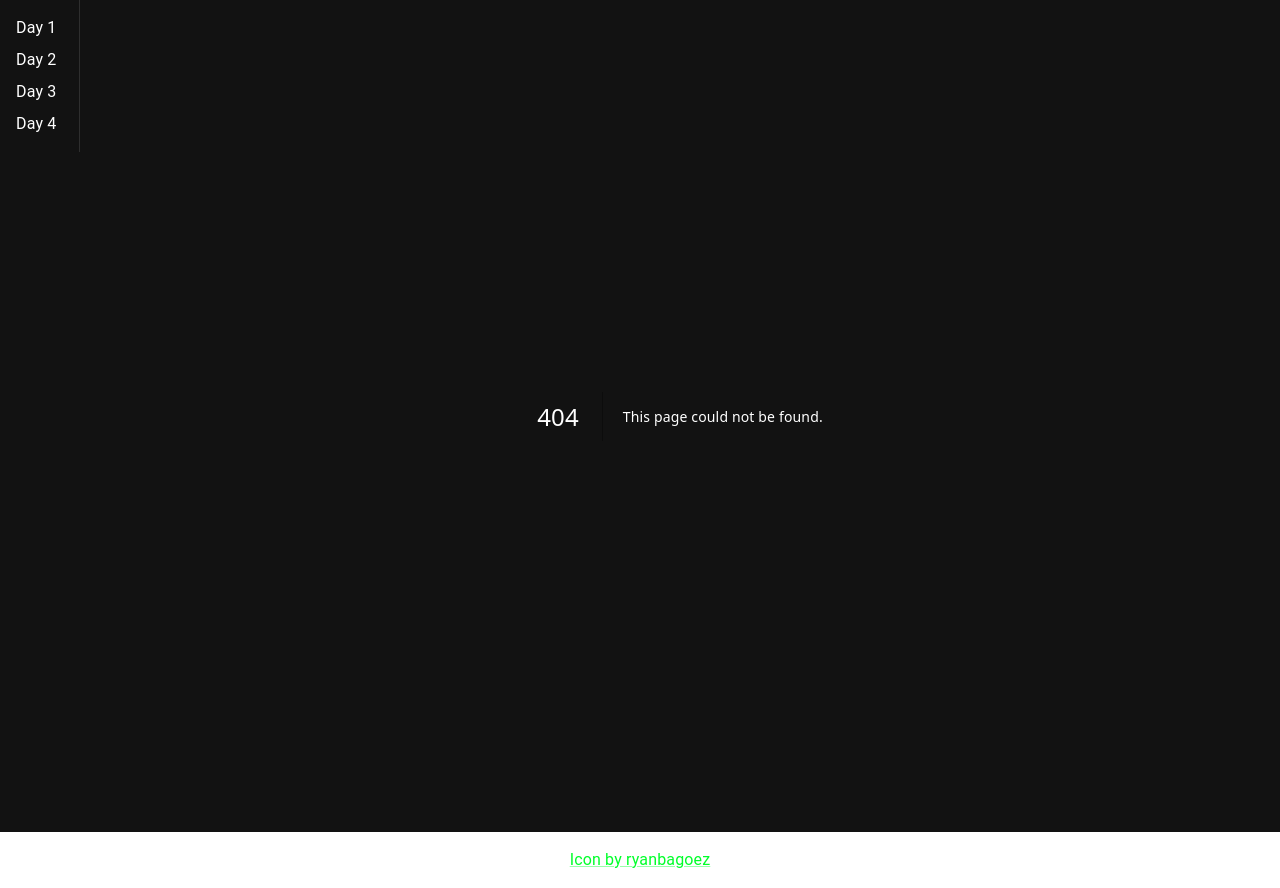
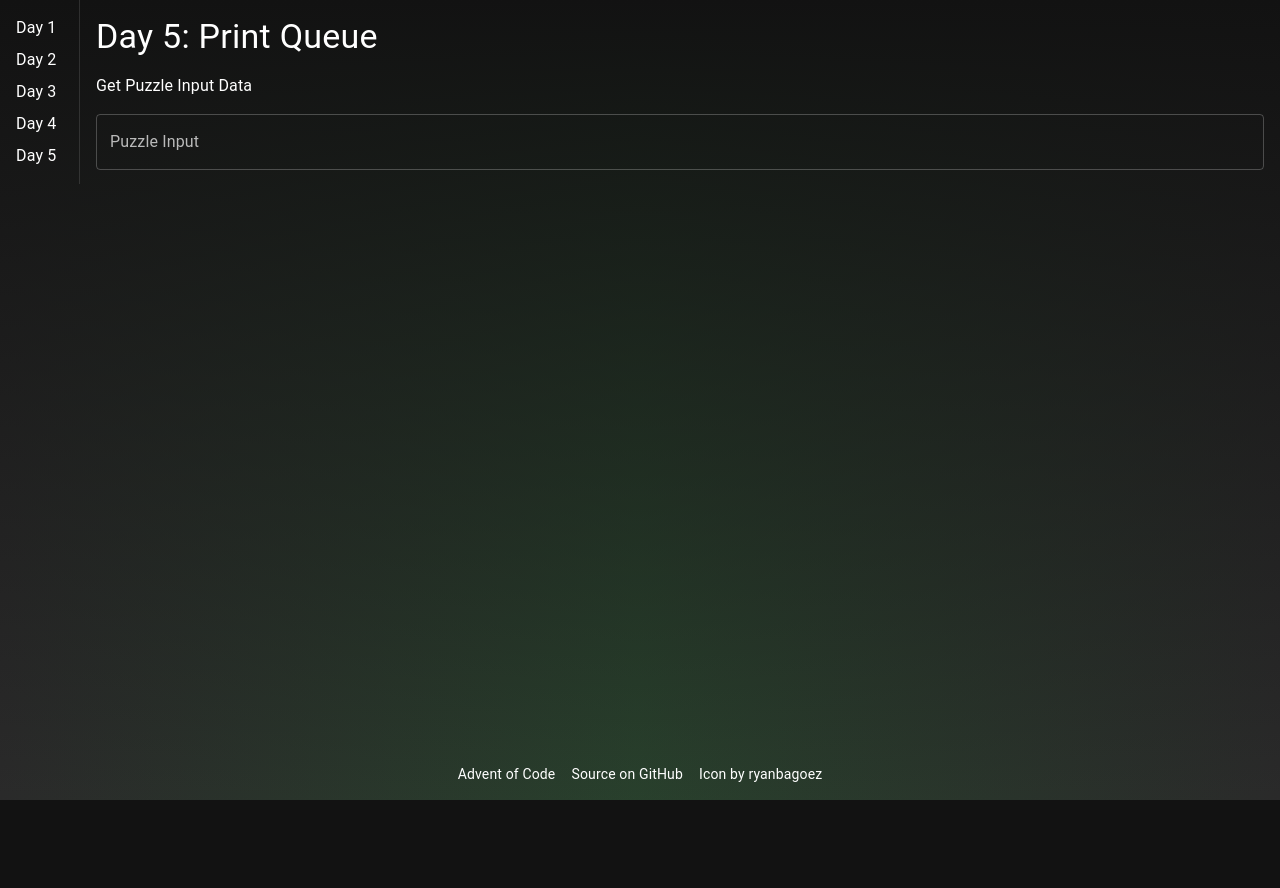
Before and after one commit to jonkiersey/advent-of-code-2024, a Next.js app: page /day-five in a window 1280 px wide. Before the commit this address had no page. After the commit the page ends 800 px from the top, so only its background shows below. Built offline with nearby package versions, Linux system fonts and the light colour scheme.

Commit message:
add day 5 part 1

```diff
--- /dev/null
+++ b/src/app/day-five/page.tsx
@@ -0,0 +1,29 @@
+"use client";
+import Day from "@components/day";
+import { InputData } from "./types";
+import PartOne from "./part-one";
+
+const DayFive = () => {
+  const parseData = (data: string): InputData => {
+    const lines = data.split("\n").map((line) => line.trim());
+    const breakIndex = lines.indexOf("");
+    const rules = lines.slice(0, breakIndex).map((rule) => rule.split("|"));
+    const pagesToProduce = lines.slice(breakIndex + 1).map((pages) => pages.split(","));
+    return { rules, pagesToProduce };
+  };
+  return (
+    <Day
+      title="Day 5: Print Queue"
+      parseData={parseData}
+      prettyPrintInput={(data) => [
+        { label: "Rules", data: data.rules.join(" ") },
+        { label: "Pages to Produce", data: data.pagesToProduce.join(" ") },
+      ]}
+      puzzleInputLink="https://adventofcode.com/2024/day/5/input"
+      PartOne={({ inputData }) => <PartOne {...inputData} />}
+      PartTwo={() => <div>Part Two</div>}
+    />
+  );
+};
+
+export default DayFive;
--- /dev/null
+++ b/src/app/day-five/part-one.tsx
@@ -0,0 +1,99 @@
+import { Button, Typography } from "@mui/material";
+import { InputData } from "./types";
+import ButtonsBox from "@components/buttons-box";
+import { useState } from "react";
+import ScrollBox from "@components/scroll-box";
+import OverflowTypography from "@components/overflow-typography";
+
+const PartOne = ({ rules, pagesToProduce }: InputData) => {
+  const [productionSetsValidities, setProductionSetsValidities] = useState<boolean[]>([]);
+  const [haveProductionSetsBeenChecked, setHaveProductionSetsBeenChecked] = useState(false);
+
+  const [middlePages, setMiddlePages] = useState<string[]>([]);
+  const [haveMiddlePagesBeenFound, setHaveMiddlePagesBeenFound] = useState(false);
+
+  const checkPagesAgainstRules = (productionSet: string[]) => {
+    const ruleChecks = rules.map((rule) => ({
+      firstValue: rule[0],
+      firstFound: false,
+      secondValue: rule[1],
+      secondFoundFirst: false,
+    }));
+    let valid = true;
+    for (const page of productionSet) {
+      for (const ruleCheck of ruleChecks) {
+        if (page === ruleCheck.firstValue) {
+          ruleCheck.firstFound = true;
+        }
+        if (page === ruleCheck.secondValue && !ruleCheck.firstFound) {
+          ruleCheck.secondFoundFirst = true;
+        }
+        if (ruleCheck.firstFound && ruleCheck.secondFoundFirst) {
+          valid = false;
+          break;
+        }
+      }
+    }
+    return valid;
+  };
+
+  const checkAllProductionSets = () => {
+    setHaveProductionSetsBeenChecked(true);
+    setProductionSetsValidities(pagesToProduce.map(checkPagesAgainstRules));
+  };
+
+  const getMiddePagesOfValidSets = () => {
+    setHaveMiddlePagesBeenFound(true);
+    const foundMiddlePages: string[] = [];
+    for (let i = 0; i < pagesToProduce.length; i++) {
+      if (productionSetsValidities[i]) {
+        foundMiddlePages.push(pagesToProduce[i][Math.floor(pagesToProduce[i].length / 2)]);
+      }
+    }
+    setMiddlePages(foundMiddlePages);
+  };
+
+  return (
+    <>
+      <ButtonsBox>
+        <Button
+          variant="contained"
+          color="primary"
+          onClick={checkAllProductionSets}
+          disabled={haveProductionSetsBeenChecked}
+        >
+          Check All Production Sets
+        </Button>
+      </ButtonsBox>
+      {productionSetsValidities.length > 0 && (
+        <>
+          <ScrollBox sx={{ maxHeight: 200 }}>
+            {productionSetsValidities.map((validity, index) => (
+              <Typography key={index}>
+                {index}: {validity ? "Valid" : "Invalid"}
+              </Typography>
+            ))}
+          </ScrollBox>
+          <ButtonsBox>
+            <Button
+              variant="contained"
+              color="primary"
+              onClick={getMiddePagesOfValidSets}
+              disabled={haveMiddlePagesBeenFound}
+            >
+              Get Middle Pages
+            </Button>
+          </ButtonsBox>
+        </>
+      )}
+      {middlePages.length > 0 && (
+        <>
+          <OverflowTypography>Middle Pages: {middlePages.join(" ")}</OverflowTypography>
+          <Typography>Sum of Middle Pages: {middlePages.reduce((acc, page) => acc + parseInt(page), 0)}</Typography>
+        </>
+      )}
+    </>
+  );
+};
+
+export default PartOne;
--- /dev/null
+++ b/src/app/day-five/types.ts
@@ -0,0 +1,4 @@
+export type InputData = {
+  rules: string[][];
+  pagesToProduce: string[][];
+};
--- a/src/app/layout.tsx
+++ b/src/app/layout.tsx
@@ -1,21 +1,39 @@
 "use client";
-import { Box, CssBaseline, Link, ThemeProvider, styled } from "@mui/material";
+import { Box, CssBaseline, Link, ThemeProvider, Typography, styled, useMediaQuery, useTheme } from "@mui/material";
 import theme from "../theme";
 import Head from "next/head";
 
 const DRAWER_WIDTH = 80 as const;
 
-const AppContainer = styled(Box)({
+const transparent = (color: string, opacity: number): string => {
+  const red = parseInt(color.slice(1, 3), 16);
+  const green = parseInt(color.slice(3, 5), 16);
+  const blue = parseInt(color.slice(5, 7), 16);
+  return `rgba(${red}, ${green}, ${blue}, ${opacity})`;
+};
+
+const AppContainer = styled(Box)(({ theme }) => ({
   display: "flex",
   flexDirection: "column",
   minHeight: "100vh",
+  backgroundImage: `
+    linear-gradient(to bottom, ${theme.palette.background.default}, rgba(255, 255, 255, 0.1)),
+    linear-gradient(to right, ${theme.palette.background.default}, ${transparent(theme.palette.primary.main, 0.1)}, ${
+    theme.palette.background.default
+  })
+  `,
+  [theme.breakpoints.down("md")]: {
+    backgroundImage: `
+      linear-gradient(to bottom, ${theme.palette.background.default}, rgba(255, 255, 255, 0.1)),
+      linear-gradient(to right, ${theme.palette.background.default}, ${transparent(theme.palette.primary.main, 0.1)})
+    `,
+  },
+}));
+
+const PageContainer = styled(Box)({
+  display: "flex",
+  flexGrow: 1,
 });
-
-const PageContainer = styled(Box)(({ theme }) => ({
-  display: "flex",
-  background: theme.palette.background.default,
-  flexGrow: 1,
-}));
 
 const ContentContainer = styled(Box)(({ theme }) => ({
   color: theme.palette.text.primary,
@@ -32,7 +50,7 @@ const Footer = styled(Box)({
   justifySelf: "flex-end",
   display: "flex",
   justifyContent: "center",
-  gap: 8,
+  gap: 16,
   padding: 16,
 });
 
@@ -46,19 +64,29 @@ const NavDrawer = styled(Box)(({ theme }) => ({
   gap: 8,
 }));
 
-const NavLink = styled(Link)(({ theme }) => ({
-  color: theme.palette.text.primary,
-  textDecoration: "none",
-  "&:hover": {
-    color: theme.palette.primary.main,
-  },
-}));
-
-const NavLinks = [
+const navLinks = [
   { href: "/day-one", label: "Day 1" },
   { href: "/day-two", label: "Day 2" },
   { href: "/day-three", label: "Day 3" },
   { href: "/day-four", label: "Day 4" },
+  { href: "/day-five", label: "Day 5" },
+];
+
+const footerLinks = [
+  {
+    href: "https://adventofcode.com/",
+    label: "Advent of Code",
+    mobileLabel: "AoC",
+  },
+  {
+    href: "https://github.com/jonkiersey/advent-of-code-2024",
+    label: "Source on GitHub",
+    mobileLabel: "GitHub",
+  },
+  {
+    href: "https://www.freepik.com/icon/christmas-hat_16757912",
+    label: "Icon by ryanbagoez",
+  },
 ];
 
 const RootLayout = ({
@@ -66,6 +94,7 @@ const RootLayout = ({
 }: Readonly<{
   children: React.ReactNode;
 }>) => {
+  const isMobile = useMediaQuery(useTheme().breakpoints.down("md"));
   return (
     <html lang="en">
       <body style={{ margin: 0, height: "100vh" }}>
@@ -79,18 +108,20 @@ const RootLayout = ({
             <AppContainer>
               <PageContainer>
                 <NavDrawer>
-                  {NavLinks.map((link) => (
-                    <NavLink key={link.href} href={link.href}>
+                  {navLinks.map((link) => (
+                    <Link key={link.href} href={link.href}>
                       {link.label}
-                    </NavLink>
+                    </Link>
                   ))}
                 </NavDrawer>
                 <ContentContainer>{children}</ContentContainer>
               </PageContainer>
               <Footer>
-                <Link href="https://www.freepik.com/icon/christmas-hat_16757912">
-                  Icon by ryanbagoez
-                </Link>
+                {footerLinks.map((link, index) => (
+                  <Link key={link.href} href={link.href} variant="body2">
+                    {(isMobile && link.mobileLabel) || link.label}
+                  </Link>
+                ))}
               </Footer>
             </AppContainer>
           </ThemeProvider>
--- a/src/components/day.tsx
+++ b/src/components/day.tsx
@@ -1,10 +1,5 @@
 import { useState } from "react";
-import {
-  Link,
-  ToggleButton,
-  ToggleButtonGroup,
-  Typography,
-} from "@mui/material";
+import { Box, Link, ToggleButton, ToggleButtonGroup, Typography } from "@mui/material";
 import PuzzleInput from "@components/puzzle-input";
 import OverflowTypography from "./overflow-typography";
 import ScrollBox from "./scroll-box";
@@ -21,14 +16,7 @@ type Props<T> = {
   PartTwo: (props: { inputData: T }) => JSX.Element;
 };
 
-const Day = <T,>({
-  parseData,
-  puzzleInputLink,
-  title,
-  prettyPrintInput,
-  PartOne,
-  PartTwo,
-}: Props<T>) => {
+const Day = <T,>({ parseData, puzzleInputLink, title, prettyPrintInput, PartOne, PartTwo }: Props<T>) => {
   const [selectedPart, setSelectedPart] = useState<1 | 2>(1);
   const [inputData, setInputData] = useState<T>();
 
@@ -39,9 +27,11 @@ const Day = <T,>({
   return (
     <>
       <Typography variant="h4">{title}</Typography>
-      <Link href={puzzleInputLink} target="_blank">
-        Puzzle Input Data
-      </Link>
+      <Box sx={{ display: "flex" }}>
+        <Link href={puzzleInputLink} target="_blank">
+          Get Puzzle Input Data
+        </Link>
+      </Box>
       <PuzzleInput handleInputChange={handleInputChange} />
       {inputData !== undefined && (
         <>
--- a/src/components/puzzle-input.tsx
+++ b/src/components/puzzle-input.tsx
@@ -5,13 +5,7 @@ type Props = {
 };
 const PuzzleInput = ({ handleInputChange }: Props) => {
   return (
-    <TextField
-      label="Puzzle Input"
-      placeholder="Paste puzzle input here"
-      multiline
-      maxRows={4}
-      onChange={(event) => handleInputChange(event.target.value)}
-    />
+    <TextField label="Puzzle Input" multiline maxRows={4} onChange={(event) => handleInputChange(event.target.value)} />
   );
 };
 
--- a/src/theme.tsx
+++ b/src/theme.tsx
@@ -10,6 +10,19 @@ const theme = createTheme({
       main: "#f5c400",
     },
   },
+  components: {
+    MuiLink: {
+      styleOverrides: {
+        root: ({ theme }) => ({
+          color: theme.palette.text.primary,
+          textDecoration: "none",
+          "&:hover": {
+            color: theme.palette.primary.main,
+          },
+        }),
+      },
+    },
+  },
 });
 
 export default theme;
```
Also changed, not shown: 1 other file (tests, documents, lock files or other folders).
